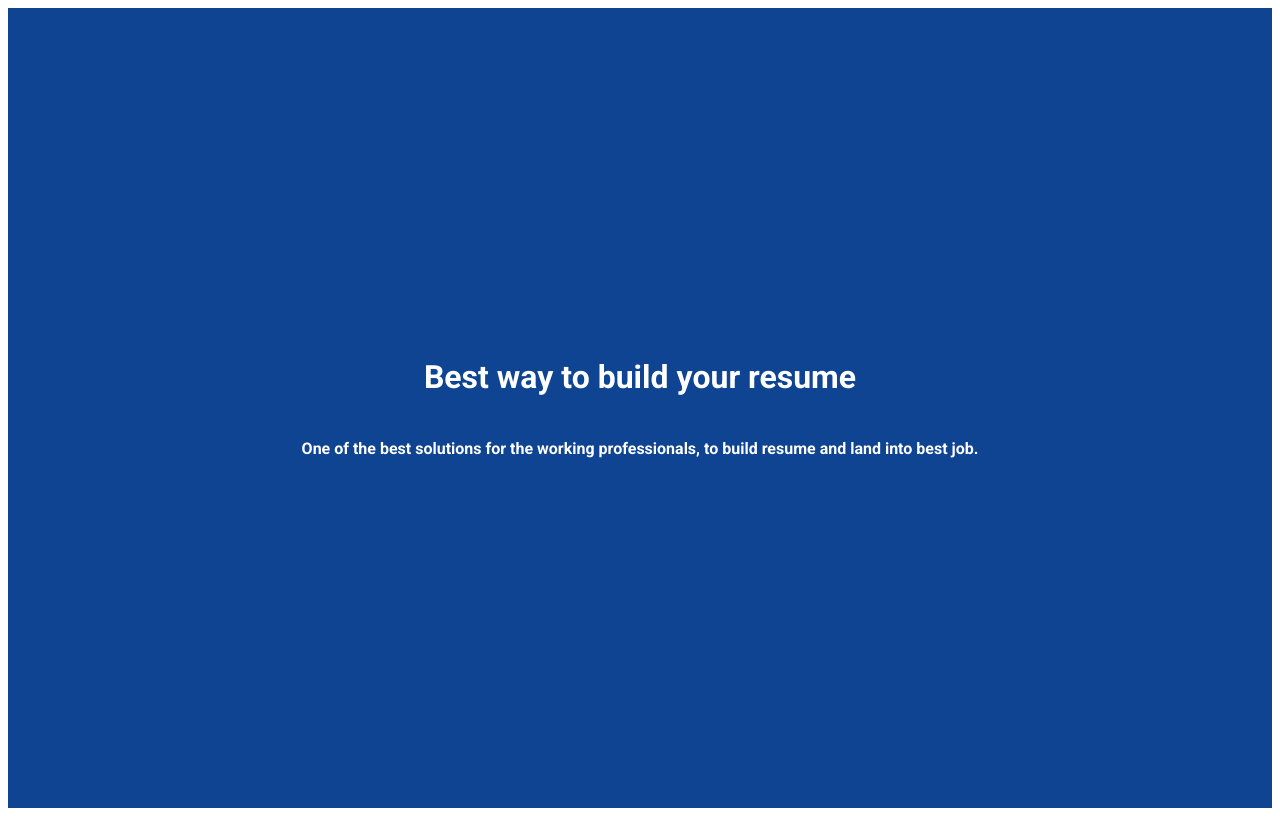
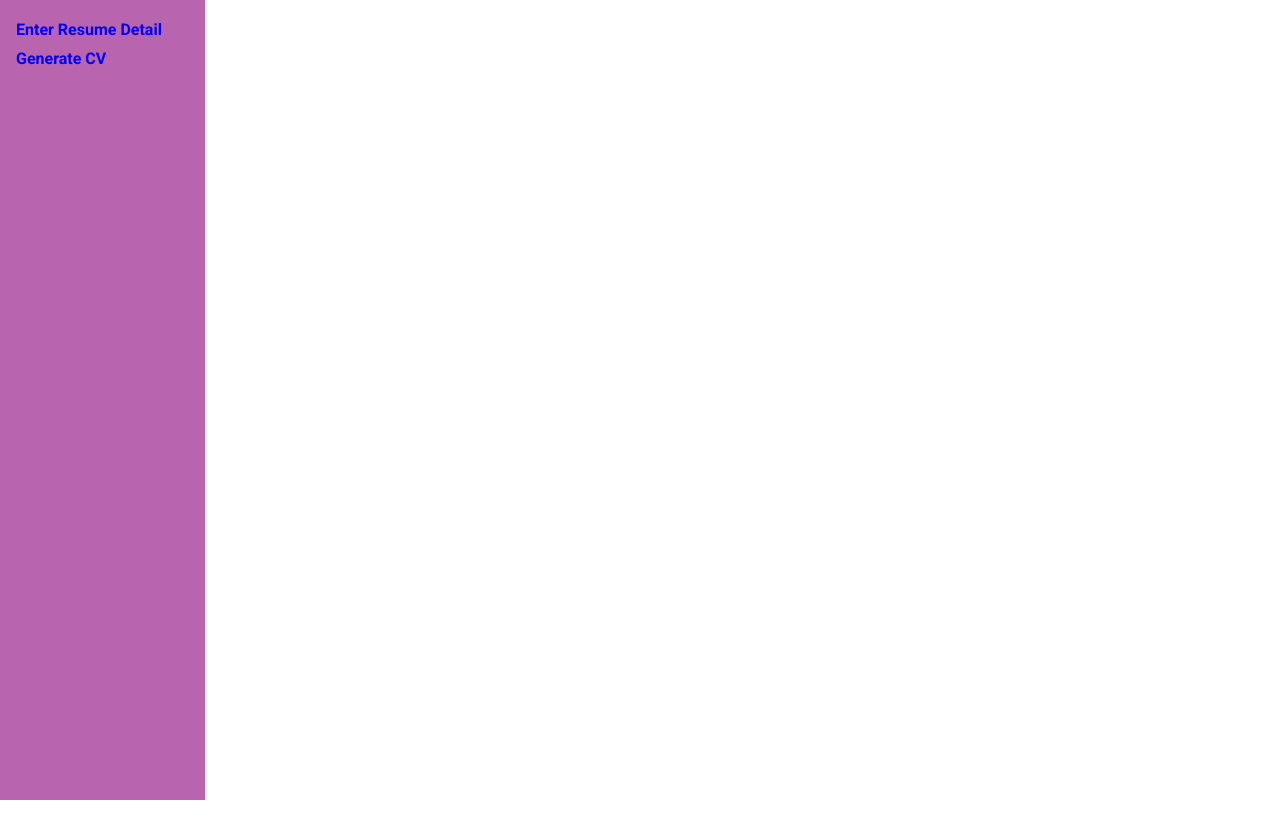
Before and after one commit to diliprai07/frontend-template, a React app: page / in a window 1280 px wide. Built offline with nearby package versions, Linux system fonts and the light colour scheme.

Commit message:
Simple sidebar menu.

```diff
--- a/package.json
+++ b/package.json
@@ -27,6 +27,7 @@
     "@babel/preset-env": "^7.24.4",
     "@babel/preset-react": "^7.24.1",
     "@babel/runtime": "^7.24.4",
+    "@types/react": "^18.3.1",
     "babel-loader": "^9.1.3",
     "css-loader": "^7.1.1",
     "eslint": "^9.0.0",
--- /dev/null
+++ b/src/components/layout/sidebar.tsx
@@ -0,0 +1,18 @@
+import * as React from "react";
+
+const SideBar = () => {
+  return (
+    <div className="sidebar">
+      <div className="sidebar-content">
+        <a className="sidebar-item" href="#">
+          Enter Resume Detail
+        </a>
+        <a className="sidebar-item" href="#">
+          Generate CV
+        </a>
+      </div>
+    </div>
+  );
+};
+
+export default SideBar;
--- a/src/pages/index.tsx
+++ b/src/pages/index.tsx
@@ -1,15 +1,10 @@
 import * as React from "react";
+import SideBar from "../components/layout/sidebar";
 
 const HomePage = () => {
   return (
     <div className="home_container">
-      <div className="main-info-container">
-        <h1>Best way to build your resume</h1>
-        <h4>
-          One of the best solutions for the working professionals, to build
-          resume and land into best job.
-        </h4>
-      </div>
+      <SideBar />
     </div>
   );
 };
--- /dev/null
+++ b/src/styles/components/_index.scss
@@ -0,0 +1 @@
+@import "sidebar";
--- /dev/null
+++ b/src/styles/components/_sidebar.scss
@@ -0,0 +1,35 @@
+.sidebar {
+    width: 16%;
+
+    background: $color_pink_s_1;
+    height: 100vh;
+
+    .sidebar-content {
+        // padding: 10px 12px 10px 12px;
+
+        display: flex;
+        flex-direction: column;
+        gap: 10px;
+        padding: 20px 16px;
+
+        .sidebar-item {
+            cursor: pointer;
+            font-size: 24;
+            font-weight: 700;
+        }
+
+        a {
+            text-decoration: none;
+        }
+
+        a:visited {
+            color: $color_blue_p_1;
+        }
+
+        a:hover {
+            color: $color_white_1;
+        }
+
+
+    }
+}
--- a/src/styles/index.scss
+++ b/src/styles/index.scss
@@ -2,7 +2,10 @@ body {
     font-family: "Roboto", sans-serif;
     font-weight: 400;
     font-style: normal;
+    margin: 0px;
+    padding: 0px;
 }
 
 @import 'utilities/_index.scss';
 @import 'pages/index';
+@import 'components/index';
--- a/src/styles/pages/_home.scss
+++ b/src/styles/pages/_home.scss
@@ -1,22 +1,3 @@
 .home_container {
-    .main-info-container {
-        height: 100vh;
-        background: $color_blue_p_1;
-        color: $color_white_1;
-        display: flex;
-        flex-direction: column;
-        justify-content: center;
-        align-items: center;
-
-        .main_head {
-            font-weight: 700;
-            font-size: 24px;
-        }
-
-        .sub_text {
-            font-weight: 500;
-            font-size: 18px;
-        }
-    }
-
+    display: flex;
 }
--- a/src/styles/utilities/_variable.scss
+++ b/src/styles/utilities/_variable.scss
@@ -1,3 +1,4 @@
 $color_blue_p_1: #0E4491;
-$color_gray_1: #475467;
+$color_gray_1: #D3D3D3;
 $color_white_1: #FFF;
+$color_pink_s_1: #910e81a3;
```
Also changed, not shown: 1 other file (tests, documents, lock files or other folders).
